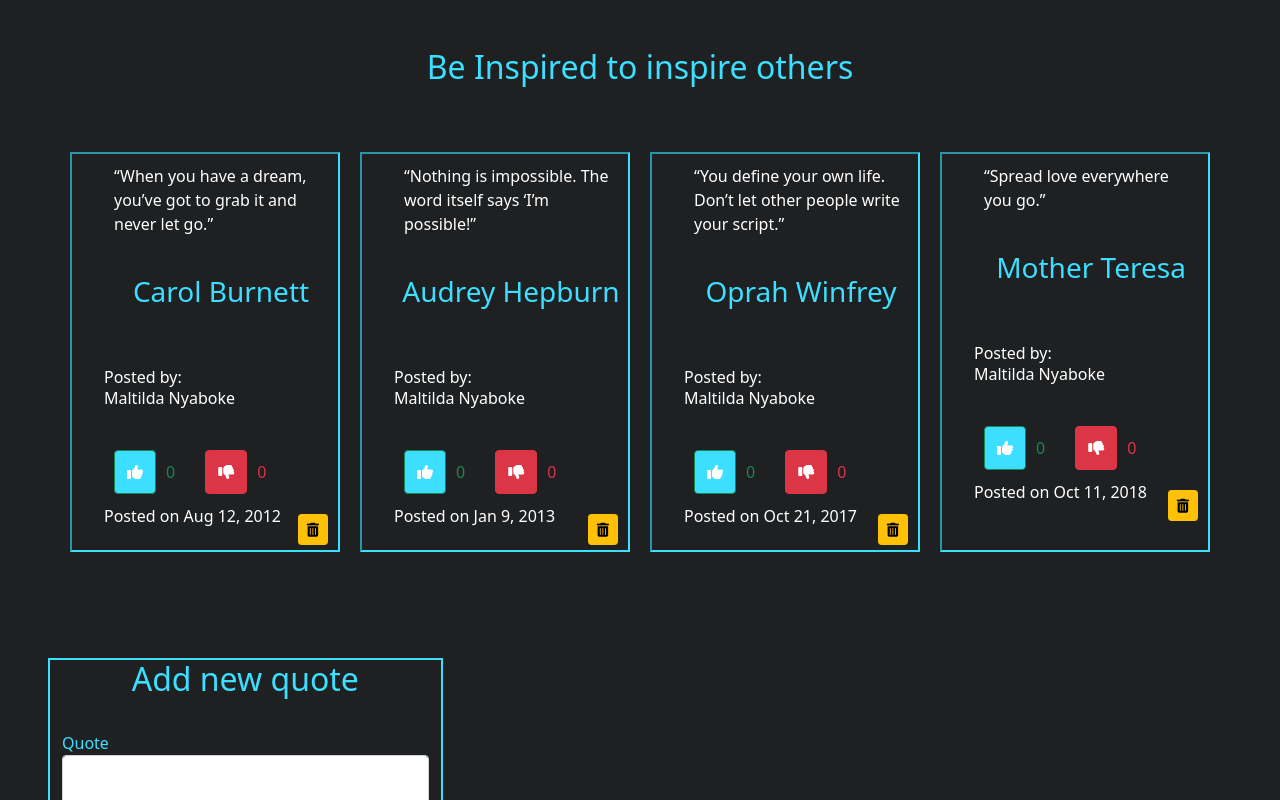
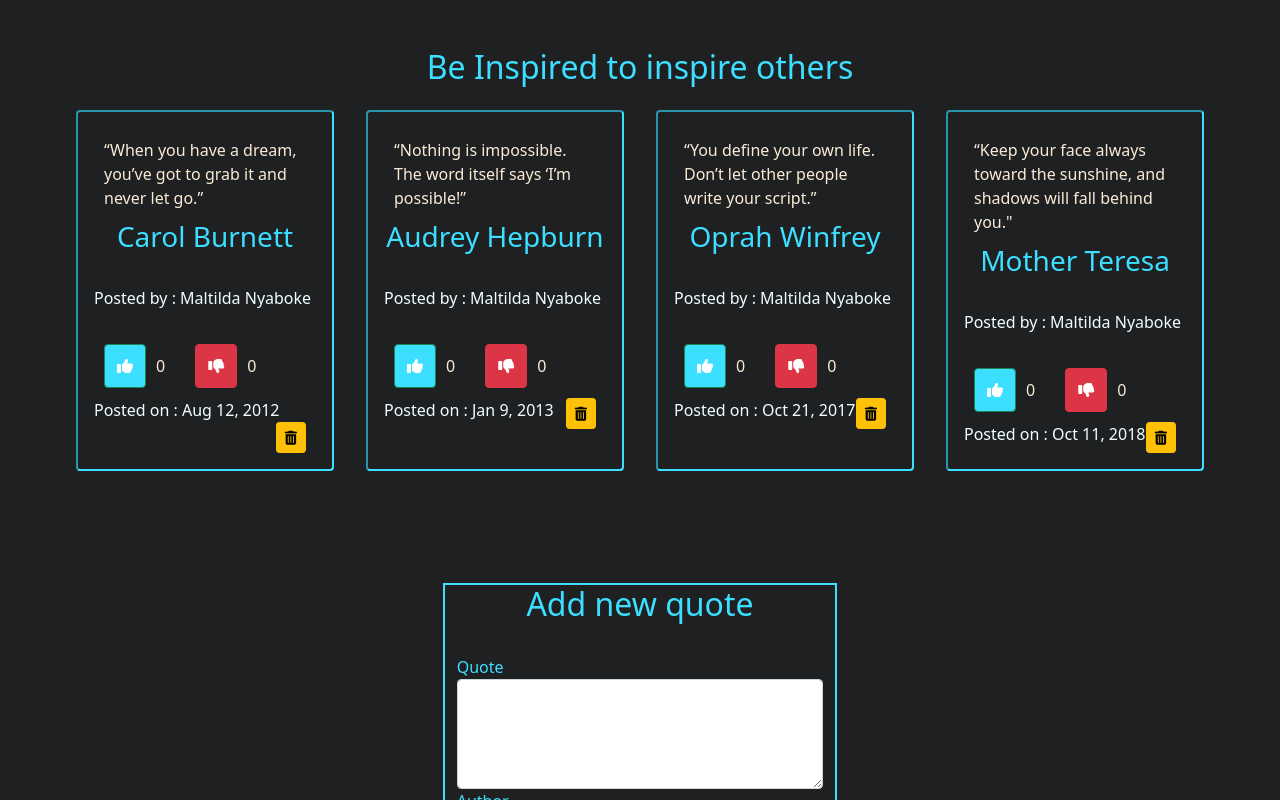
Before and after one commit to Maltilda-Nyaboke/week-8, an Angular app: page / in a window 1280 px wide. Shown: the top 800 px of the page. Built offline with nearby package versions, Linux system fonts and the light colour scheme.

Commit message:
style:add card

```diff
--- a/angular.json
+++ b/angular.json
@@ -98,6 +98,9 @@
             ],
             "scripts": []
           }
+        },
+        "deploy": {
+          "builder": "angular-cli-ghpages:deploy"
         }
       }
     }
--- a/package.json
+++ b/package.json
@@ -29,6 +29,7 @@
     "@angular/compiler-cli": "~13.3.0",
     "@types/jasmine": "~3.10.0",
     "@types/node": "^12.11.1",
+    "angular-cli-ghpages": "^1.0.0",
     "jasmine-core": "~4.0.0",
     "karma": "~6.3.0",
     "karma-chrome-launcher": "~3.1.0",
--- a/src/app/quote-form/quote-form.component.css
+++ b/src/app/quote-form/quote-form.component.css
@@ -20,24 +20,13 @@ label{
     color: white;
     outline: none;
 }
-ul{
+
+.card{
     border: 2px inset #3cdfff;
-    margin: 10px;
-    align-items: center;
-    height: 400px;
-    width: 500px;
-    color: white;
 }
-li{
-    list-style: none;
-    color: white;
-    /* padding: 10px; */
-}
-
-
 .del{
     float: right;
-    margin-top: 10px;
+    /* margin-top: 10px; */
     margin-right: 10px;
 }
 .up{
@@ -48,7 +37,9 @@ li{
 }
 p{
     margin: 10px;
+    color: antiquewhite;
 }
 .owner{
     padding: 0;
+    color: azure;
 }
--- a/src/app/quote-form/quote-form.component.html
+++ b/src/app/quote-form/quote-form.component.html
@@ -3,14 +3,21 @@
   <div class="row p-5">
     <h2 class="title text-center ">Be Inspired to inspire others</h2>
      <!-- <div class="c0l-md-2"></div> -->
-    <div class=" d-flex justify-content-center text-right mt-5">
+    <div class="col-lg-12 d-flex">
 
-      <ul *ngFor="let quote of quotes; let i = index">
-        <li appQuoteHighlight><p>{{quote.quote}}</p><br><span><h3>{{quote.author}}</h3></span> <br> <br> <span class="owner">Posted by:<h6>{{quote.owner}}</h6> </span> <br> <span class=" up text-success "> <button (click)='quote.addVote()' class="btn btn-success"><i class="fa-solid fa-thumbs-up"></i></button> <p>{{quote.upvotes}}</p></span> <span class=" up text-danger ml-3" ><button (click)='quote.subVote()' class=" btn btn-danger"><i class="fa-solid fa-thumbs-down"></i></button><p>{{quote.downvotes}}</p></span> <br> <span>Posted on {{quote.postDate|date}}</span>
+      <div class="card bg-transparent m-3 w-25" *ngFor="let quote of quotes; let i = index">
+        <div class="card-body">
+          <p>{{quote.quote}}</p><span><h3>{{quote.author}}</h3></span><br>
+         <span class="owner">Posted by : {{quote.owner}}</span> <br> <br>
+         <span class=" up text-success "> <button (click)='quote.addVote()' class="btn btn-success"><i class="fa-solid fa-thumbs-up"></i></button> <p>{{quote.upvotes}}</p></span>
+         <span class=" up text-danger ml-3" ><button (click)='quote.subVote()' class=" btn btn-danger"><i class="fa-solid fa-thumbs-down"></i></button><p>{{quote.downvotes}}</p></span> <br>
+         <span class ="owner">Posted on :  {{quote.postDate|date}}</span>
           <div class="del">
             <app-quote-detail [quote]="quote" (isComplete)='deleteQuote($event,1)'></app-quote-detail>
           </div>
-          <div *ngIf="quote.upvotes == highest && quote.upvotes > 0; then highlight else unhighlight">
+        </div>
+
+          <!-- <div *ngIf="quote.upvotes == highest && quote.upvotes > 0; then highlight else unhighlight">
           </div>
           <ng-template #highlight>
               <p appHighlight> <strong id="author"></strong></p>
@@ -18,16 +25,18 @@
 
           <ng-template #unhighlight>
               <p id="author"></p>
-          </ng-template>
-        </li>
-      </ul>
+          </ng-template> -->
+
+      <!-- </ul> -->
+      </div>
 
     </div>
     <div class="col-md-2"></div>
 
 </div>
 <div class="row p-5">
-  <div class="form col-md-4 "><h2 class="text-center">Add new quote</h2>
+  <div class="col-md-4"></div>
+  <div class="form col-md-4"><h2 class="text-center">Add new quote</h2>
     <br>
     <form (ngSubmit)="submitQuote()" #quoteForm ="ngForm">
 
--- a/src/app/quote-form/quote-form.component.ts
+++ b/src/app/quote-form/quote-form.component.ts
@@ -25,7 +25,7 @@ newQuote = new Quote('','','', 0 , 0,new Date( ));
     new Quote('“When you have a dream, you’ve got to grab it and never let go.”','Carol Burnett','Maltilda Nyaboke', 0, 0,new Date(2006,13,2020)),
     new Quote('“Nothing is impossible. The word itself says ‘I’m possible!”','Audrey Hepburn','Maltilda Nyaboke', 0, 0,new Date(2007,6,2020)),
     new Quote('“You define your own life. Don’t let other people write your script.”','Oprah Winfrey','Maltilda Nyaboke', 0,0,new Date(2012,3,2030)),
-    new Quote('“Spread love everywhere you go.”','Mother Teresa','Maltilda Nyaboke', 0, 0,new Date(2013,3,2020))
+    new Quote('“Keep your face always toward the sunshine, and shadows will fall behind you."','Mother Teresa','Maltilda Nyaboke', 0, 0,new Date(2013,3,2020))
   ]
 create(quote){
   let quo= quote.quote;
```
Also changed, not shown: 1 other file (tests, documents, lock files or other folders).
